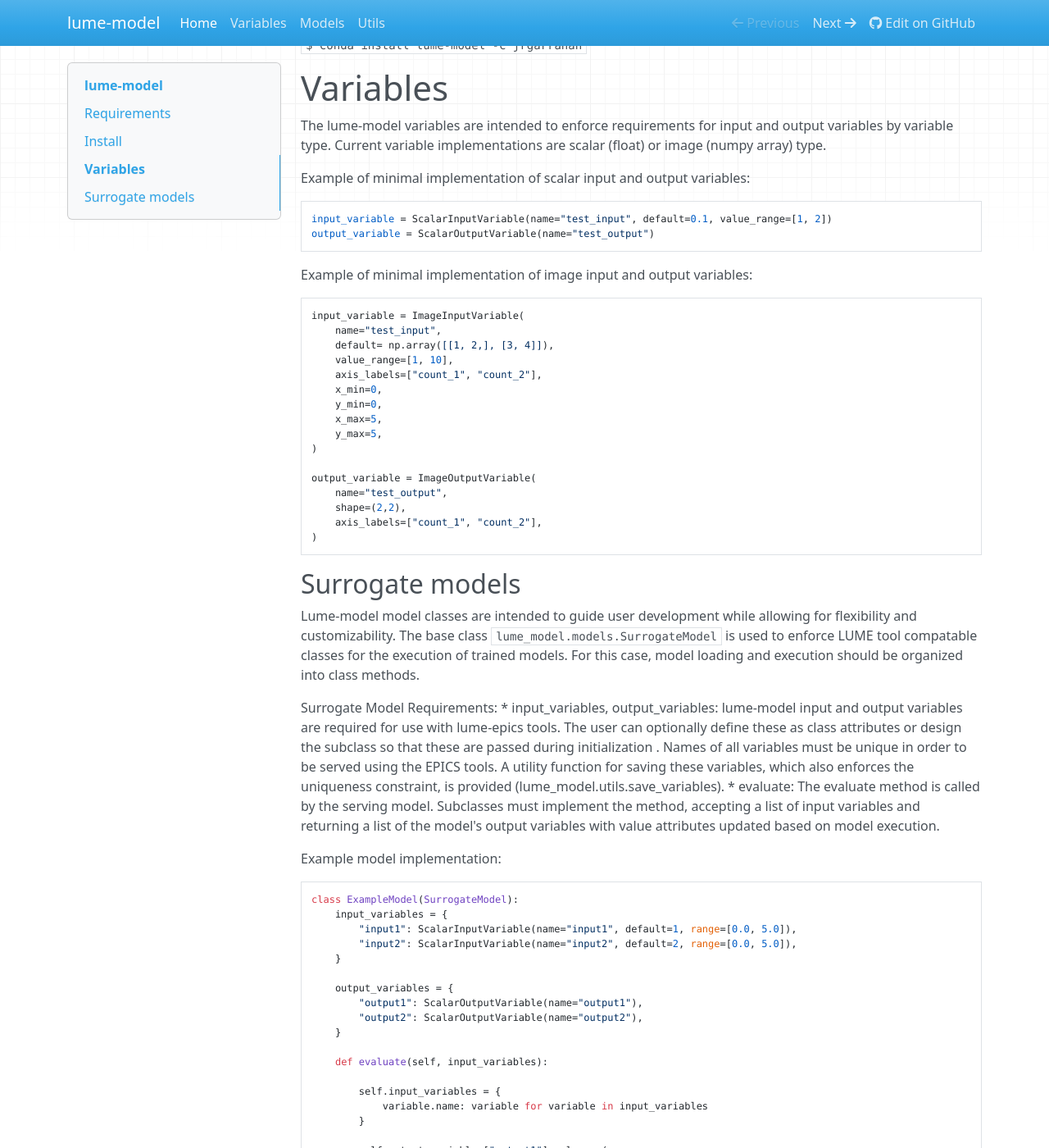
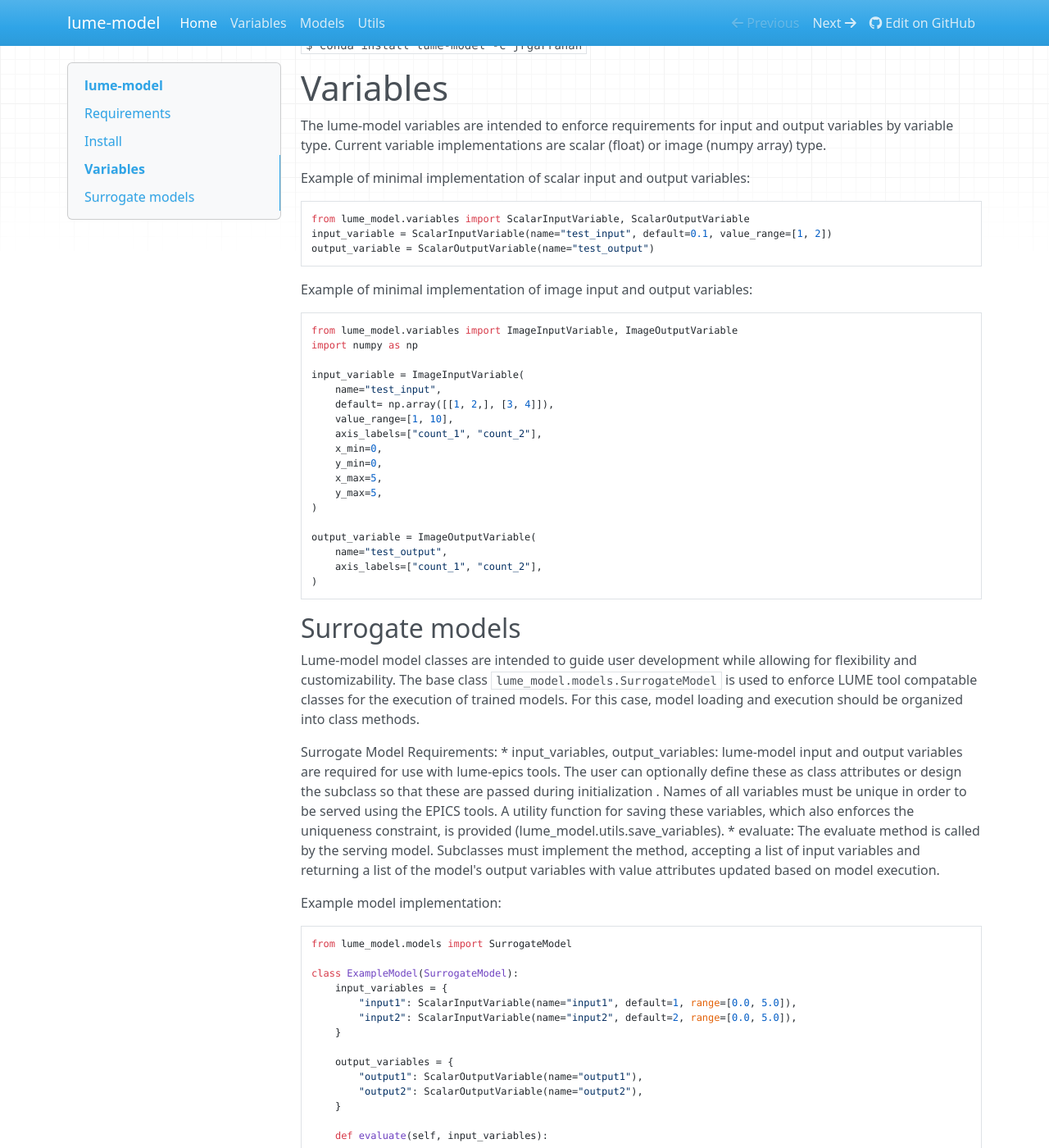
Before and after one commit to slaclab/lume-model, an MkDocs documentation site: the page built from docs/index.md, in a window 1280 px wide and 1400 px high, scrolled down 401 px. Shown: the whole window at 82% size. Built offline with MkDocs 1.6.1, drawn with Linux system fonts in a browser that asks for light colours; nearby versions of some CDN libraries.

Commit message:
DOC: Add imports to python examples

````diff
--- a/docs/index.md
+++ b/docs/index.md
@@ -18,13 +18,17 @@ Lume-model can be installed with conda using the command:
 The lume-model variables are intended to enforce requirements for input and output variables by variable type. Current variable implementations are scalar (float) or image (numpy array) type.
 
 Example of minimal implementation of scalar input and output variables:
-```
+```python
+from lume_model.variables import ScalarInputVariable, ScalarOutputVariable
 input_variable = ScalarInputVariable(name="test_input", default=0.1, value_range=[1, 2])
 output_variable = ScalarOutputVariable(name="test_output")
 ```
 
 Example of minimal implementation of image input and output variables:
-```
+```python
+from lume_model.variables import ImageInputVariable, ImageOutputVariable
+import numpy as np
+
 input_variable = ImageInputVariable(
     name="test_input",
     default= np.array([[1, 2,], [3, 4]]),
@@ -38,7 +42,6 @@ input_variable = ImageInputVariable(
 
 output_variable = ImageOutputVariable(
     name="test_output",
-    shape=(2,2),
     axis_labels=["count_1", "count_2"],
 )
 ```
@@ -54,6 +57,8 @@ Surrogate Model Requirements:
 Example model implementation:
 
 ```python
+from lume_model.models import SurrogateModel
+
 class ExampleModel(SurrogateModel):
     input_variables = {
         "input1": ScalarInputVariable(name="input1", default=1, range=[0.0, 5.0]),
````
